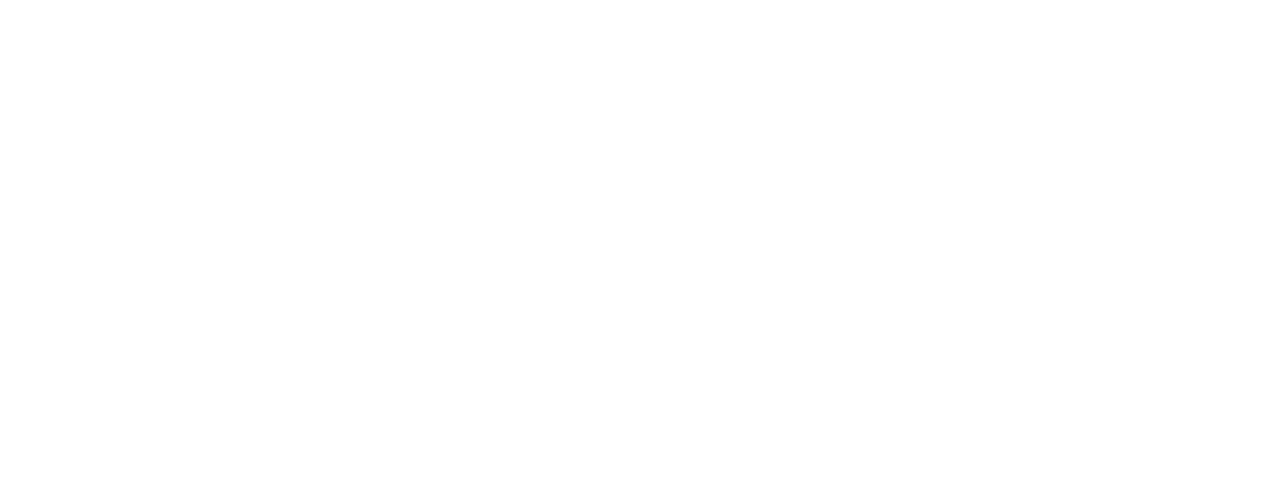
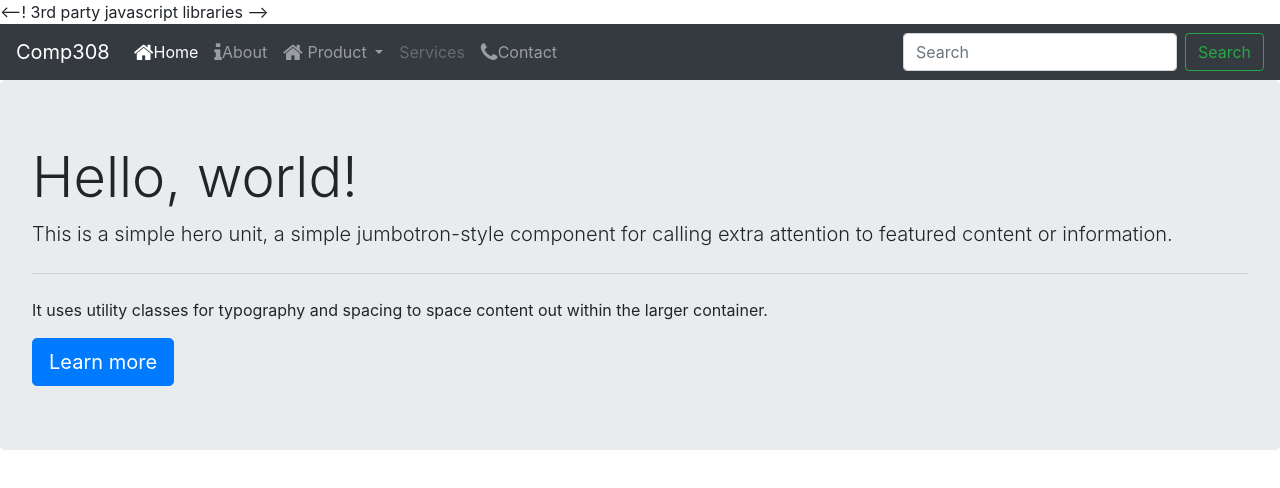
Before and after one commit to hinalsoni/COMP308-W2019-LESSON1A, a website: page index.html in a window 1280 px wide. Drawn offline with nearby package versions, Linux system fonts and the light colour scheme.

Commit message:
final commit

```diff
--- a/index.html
+++ b/index.html
@@ -5,8 +5,60 @@
     <meta name="viewport" content="width=device-width, initial-scale=1.0">
     <meta http-equiv="X-UA-Compatible" content="ie=edge">
     <title>COMP308-W2019-LESSON1A</title>
+    <link rel="stylesheet" href="./node_modules/bootstrap/dist/css/bootstrap.min.css">
+    <link rel="stylesheet" href="./node_modules/font-awesome/css/font-awesome.min.css">
+    <link rel="stylesheet" href="./Content/app.css">
 </head>
 <body>
+    <--! 3rd party javascript libraries -->
+    <script src="./node_modules/jquery/dist/jquery.min.js"></script>
+    <script src="./node_modules/bootstrap/dist/js/bootstrap.min.js"></script>
     <script src="./Scripts/app.js"></script>
 </body>
+<nav class="navbar navbar-expand-lg navbar-dark bg-dark">
+        <a class="navbar-brand" href="#">Comp308</a>
+        <button class="navbar-toggler" type="button" data-toggle="collapse" data-target="#navbarSupportedContent" aria-controls="navbarSupportedContent" aria-expanded="false" aria-label="Toggle navigation">
+          <span class="navbar-toggler-icon"></span>
+        </button>
+
+        <div class="collapse navbar-collapse" id="navbarSupportedContent">
+          <ul class="navbar-nav mr-auto">
+            <li class="nav-item active">
+              <a class="nav-link" href="#"><i class="fa fa-lg fa-home"></i>Home <span class="sr-only">(current)</span></a>
+            </li>
+            <li class="nav-item">
+              <a class="nav-link" href="#"><i class="fa fa-lg fa-info"></i>About</a>
+            </li>
+            <li class="nav-item dropdown">
+              <a class="nav-link dropdown-toggle" href="#" id="navbarDropdown" role="button" data-toggle="dropdown" aria-haspopup="true" aria-expanded="false"><i class="fa fa-lg fa-home"></i>
+                Product
+              </a>
+              <div class="dropdown-menu" aria-labelledby="navbarDropdown">
+                <a class="dropdown-item" href="#">Action</a>
+                <a class="dropdown-item" href="#">Another action</a>
+                <div class="dropdown-divider"></div>
+                <a class="dropdown-item" href="#">Something else here</a>
+              </div>
+            </li>
+            <li class="nav-item">
+              <a class="nav-link disabled" href="#" tabindex="-1" aria-disabled="true">Services</a>
+            </li>
+            <li class="nav-item">
+                    <a class="nav-link" href="#"><i class="fa fa-lg fa-phone"></i>Contact</a>
+                  </li>
+          </ul>
+          <form class="form-inline my-2 my-lg-0">
+            <input class="form-control mr-sm-2" type="search" placeholder="Search" aria-label="Search">
+            <button class="btn btn-outline-success my-2 my-sm-0" type="submit">Search</button>
+          </form>
+        </div>
+      </nav>
+
+      <div class="jumbotron">
+            <h1 class="display-4">Hello, world!</h1>
+            <p class="lead">This is a simple hero unit, a simple jumbotron-style component for calling extra attention to featured content or information.</p>
+            <hr class="my-4">
+            <p>It uses utility classes for typography and spacing to space content out within the larger container.</p>
+            <a class="btn btn-primary btn-lg" href="#" role="button">Learn more</a>
+          </div>
 </html>
```
Also changed, not shown: package.json (added, +25 -0 lines), Content/app.css (added), 2 other files.
